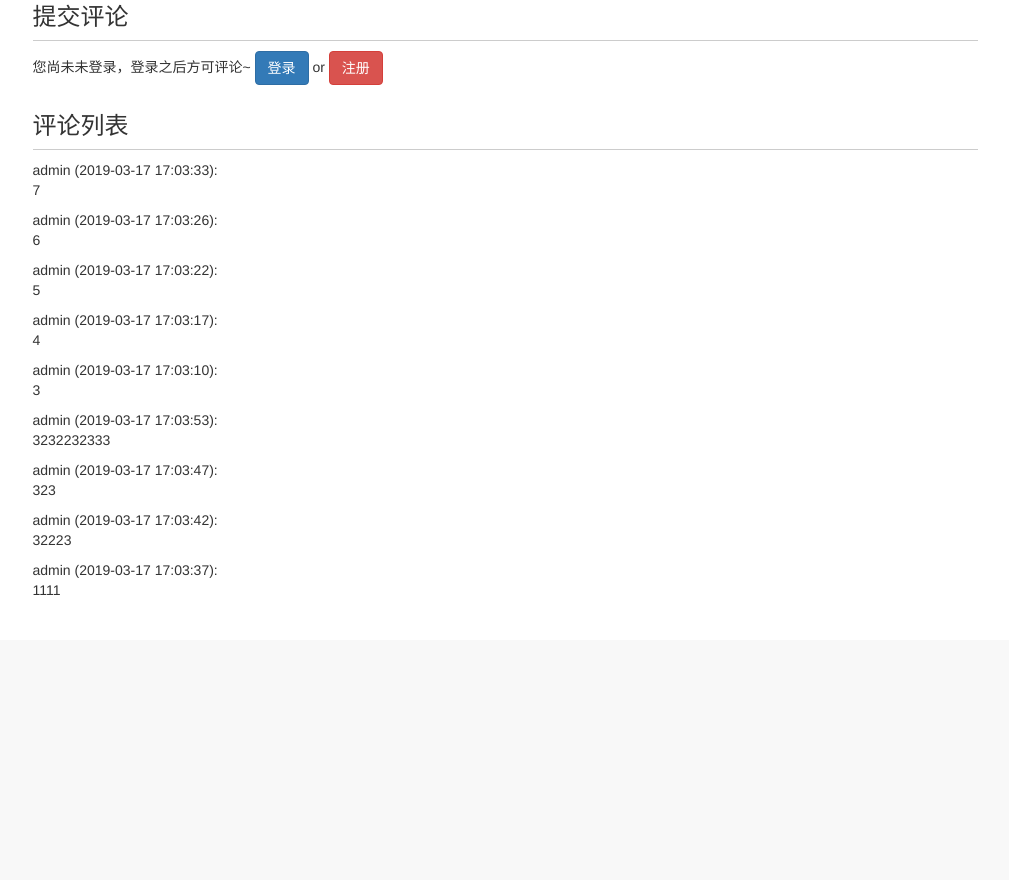
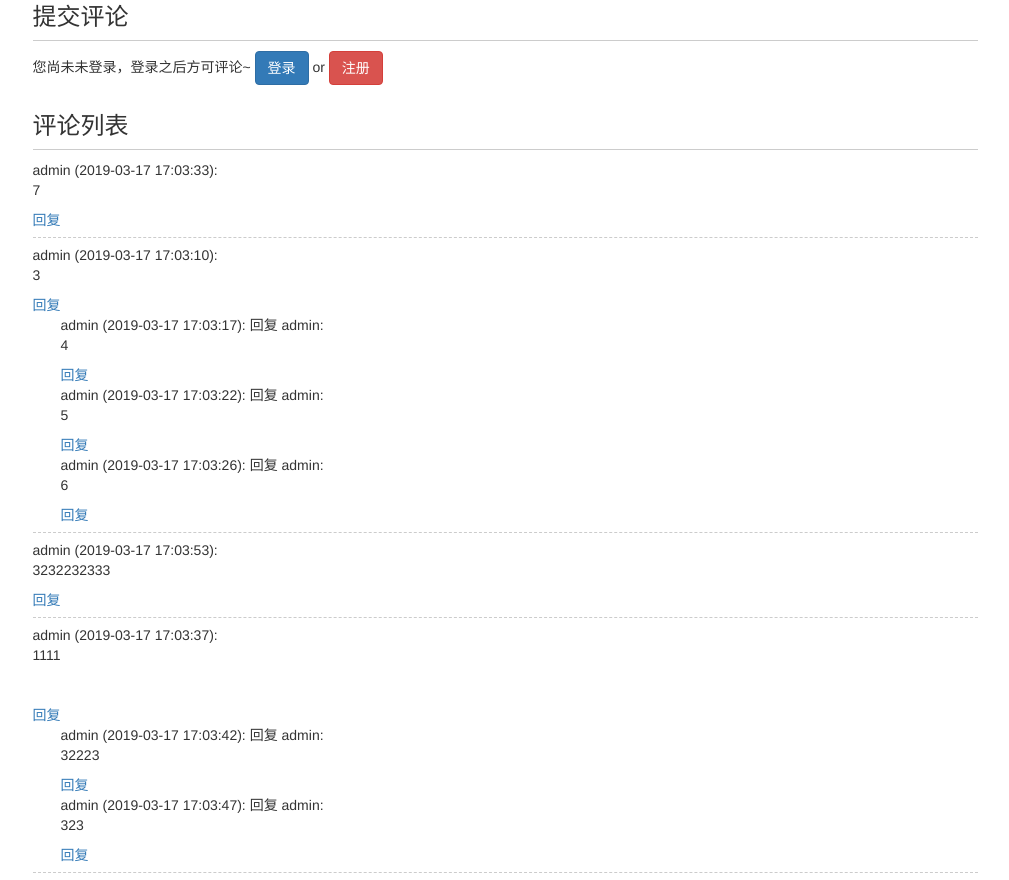
Before and after one commit to yanghaotai/mysite, a Django app: page /blog/36 in a window 1280 px wide. Shown: the part 278-1158 px from the top of the page, without its empty margins (135-1144 px from the left). Before the commit the page ends 873 px from the top, so only its background shows below. Run offline with Django 3.2, Linux system fonts and the light colour scheme; data comes from the database, SQL or seed files in the repository; both versions use the stored data as it was after the commit; some libraries are stand-ins or nearby versions.

Commit message:
26.回复功能设计和树结构

```diff
--- a/blog/static/blog/blog.css
+++ b/blog/static/blog/blog.css
@@ -43,3 +43,12 @@ h3.comment-area-title {
 div.django-ckeditor-widget {
     width: 100%;
 }
+
+div.comment{
+    border-bottom: 1px dashed #ccc;
+    margin-bottom: 0.5em;
+    padding-bottom: 0.5em;
+}
+div.reply{
+    margin-left: 2em;
+}
--- a/blog/templates/blog/blog_detail.html
+++ b/blog/templates/blog/blog_detail.html
@@ -52,6 +52,10 @@
                     {% if user.is_authenticated %}
                         <form id="comment_form" action="{% url 'update_comment' %}" method="POST" style="overflow: hidden;">
                             <label>{{ user.username }}，欢迎评论~</label>
+                            <div id="reply_content_container" style="display: none;">
+                                <p>回复：</p>
+                                <div id="reply_content"></div>
+                            </div>
                             {% csrf_token %}
                             {% for field in comment_form %}
                                 {{ field }}
@@ -70,13 +74,29 @@
                     <h3 class="comment-area-title">评论列表</h3>
                     <div id="comment_list">
                         {% for comment in comments %}
-                            <div>
-                                {{ comment.user.username }}
-                                ({{ comment.comment_time|date:"Y-m-d H:m:s" }}):
-                                {{ comment.text|safe }}
+                            <div id="root_{{ comment.pk }}" class="comment">
+                                <span>{{ comment.user.username }}</span>
+                                <span>({{ comment.comment_time|date:"Y-m-d H:m:s" }}):</span>
+                                <div id="comment_{{ comment.pk }}">
+                                    {{ comment.text|safe }}
+                                </div>
+                                <a href="javascript:reply({{ comment.pk }});">回复</a>
+
+                                {% for reply in comment.root_comment.all %}
+                                    <div class="reply">
+                                        <span>{{ reply.user.username }}</span>
+                                        <span>({{ reply.comment_time|date:"Y-m-d H:m:s" }}):</span>
+                                        <span>回复</span>
+                                        <span>{{ reply.reply_to.username }}:</span>
+                                        <div id="comment_{{ reply.pk }}">
+                                            {{ reply.text|safe }}
+                                        </div>
+                                        <a href="javascript:reply({{ reply.pk }});">回复</a>
+                                    </div>
+                                {% endfor %}
                             </div>
                         {% empty %}
-                            暂无评论
+                            <span id="no_comment">暂无评论</span>
                         {% endfor %}
                     </div>
 
@@ -109,11 +129,21 @@
                 success:function (data) {
                     console.log(data);
                     if(data['status']=="SUCCESS"){
-                        // 插入数据
-                        var comment_html = '<div>' + data['username'] + '(' + data['comment_time'] + ')：' + data['text'] + '</div>'
-                        $("#comment_list").prepend(comment_html);
+                        if($('#reply_comment_id').val()=='0'){
+                            //插入评论
+                            var comment_html = '<div id="root_' + data['pk'] + '" class="comment"> <span>' + data['username'] + '</span><span>(' + data['comment_time'] + '): </span><div id="comment_' + data['pk'] + '">' + data['text']  + '</div><a href="javascript:reply(' + data['pk'] + ');">回复</a> </div>';
+                            $("#comment_list").prepend(comment_html);
+                        }else{
+                            //插入回复
+                            var reply_html ='<div class="reply"> <span>' + data['username'] + '</span> <span>(' + data['comment_time'] + '):</span><span>回复</span><span>' + data['reply_to'] + ':</span><div id="comment_' + data['pk'] + '"> ' + data['text']  + '</div><a href="javascript:reply(' + data['pk'] + ');">回复</a> </div>';
+                            $("#root_" + data['root_pk']).append(reply_html);
+                        }
+
                         // 清空编辑框的内容
                         CKEDITOR.instances['id_text'].setData('');
+                        $('#reply_content_container').hide();
+                        $('#reply_comment_id').val('0');
+                        $('#no_comment').remove();
                     }else{
                         // 显示错误信息
                         $("#comment_error").text(data['message']);
@@ -125,5 +155,15 @@
             });
             return false;
         });
+        function reply(reply_comment_id) {
+            // 设置值
+            $('#reply_comment_id').val(reply_comment_id);
+            var html = $("#comment_" + reply_comment_id).html();
+            $('#reply_content').html(html);
+            $('#reply_content_container').show();
+            $('html').animate({scrollTop:$('#comment_form').offset().top - 60},300,function () {
+                CKEDITOR.instances['id_text'].focus();
+            });
+        }
     </script>
 {% endblock %}
--- a/blog/views.py
+++ b/blog/views.py
@@ -82,14 +82,14 @@ def blog_detail(request,blog_pk):
     blog = get_object_or_404(Blog,pk=blog_pk)
     read_cookie_key = read_statistics_once_read(request,blog)
     blog_content_type = ContentType.objects.get_for_model(blog)
-    comments = Comment.objects.filter(content_type=blog_content_type,object_id=blog_pk)
+    comments = Comment.objects.filter(content_type=blog_content_type,object_id=blog_pk,parent=None)
 
     context = {}
     context['previous_blog'] = Blog.objects.filter(created_time__gt=blog.created_time).last()
     context['next_blog'] = Blog.objects.filter(created_time__lt=blog.created_time).first()
     context['blog'] = blog
-    context['comments'] = comments
-    context['comment_form'] = CommentForm(initial={'content_type':blog_content_type.model,'object_id':blog_pk})
+    context['comments'] = comments.order_by('-comment_time')
+    context['comment_form'] = CommentForm(initial={'content_type':blog_content_type.model,'object_id':blog_pk,'reply_comment_id':0})
     response = render(request,'blog/blog_detail.html',context) #响应
     response.set_cookie(read_cookie_key,'true') #阅读cookie标记
     return response
--- a/comment/admin.py
+++ b/comment/admin.py
@@ -4,4 +4,4 @@ from .models import Comment
 # Register your models here.
 @admin.register(Comment)
 class CommentAdmin(admin.ModelAdmin):
-    list_display = ('content_object','text','comment_time','user')
+    list_display = ('id','content_object','text','comment_time','user')
--- a/comment/forms.py
+++ b/comment/forms.py
@@ -2,12 +2,14 @@ from django import forms
 from django.contrib.contenttypes.models import ContentType
 from django.db.models import ObjectDoesNotExist
 from ckeditor.widgets import CKEditorWidget
+from .models import Comment
 
 class CommentForm(forms.Form):
     content_type = forms.CharField(widget=forms.HiddenInput)
     object_id = forms.IntegerField(widget=forms.HiddenInput)
     text = forms.CharField(widget=CKEditorWidget(config_name='comment_ckeditor'),
                            error_messages={'required':'评论内容不能为空'})
+    reply_comment_id = forms.IntegerField(widget=forms.HiddenInput(attrs={'id':'reply_comment_id'}))
 
     def __init__(self,*args,**kwargs):
         if 'user' in kwargs:
@@ -31,3 +33,15 @@ class CommentForm(forms.Form):
         except ObjectDoesNotExist as e:
             raise forms.ValidationError('评论对象不存在')
         return self.cleaned_data
+
+    def clean_reply_comment_id(self):
+        reply_comment_id = self.cleaned_data['reply_comment_id']
+        if reply_comment_id < 0:
+            raise forms.ValidationError('回复出错')
+        elif reply_comment_id == 0:
+            self.cleaned_data['parent'] = None
+        elif  Comment.objects.filter(pk=reply_comment_id).exists():
+            self.cleaned_data['parent'] = Comment.objects.get(pk=reply_comment_id)
+        else:
+            raise forms.ValidationError('回复出错')
+        return reply_comment_id
--- a/comment/models.py
+++ b/comment/models.py
@@ -11,7 +11,14 @@ class Comment(models.Model):
 
     text = models.TextField()
     comment_time = models.DateTimeField(auto_now_add=True)
-    user = models.ForeignKey(User,on_delete=models.DO_NOTHING)
+    user = models.ForeignKey(User,related_name="comments",on_delete=models.DO_NOTHING)
+
+    root = models.ForeignKey('self',related_name="root_comment",null=True,on_delete=models.DO_NOTHING)
+    parent = models.ForeignKey('self',related_name="parent_comment",null=True,on_delete=models.DO_NOTHING)
+    reply_to = models.ForeignKey(User,related_name="replies",null=True,on_delete=models.DO_NOTHING)
+
+    def __str__(self):
+        return self.text
 
     class Meta:
-        ordering = ['-comment_time']
+        ordering = ['comment_time']
```
Also changed, not shown: comment/views.py (+12 -0 lines), comment/migrations/0002_auto_20190317_1440.py (added), comment/migrations/0003_auto_20190317_1444.py (added), comment/migrations/0004_auto_20190317_1453.py (added), comment/migrations/0005_auto_20190317_1456.py (added), db.sqlite3.
